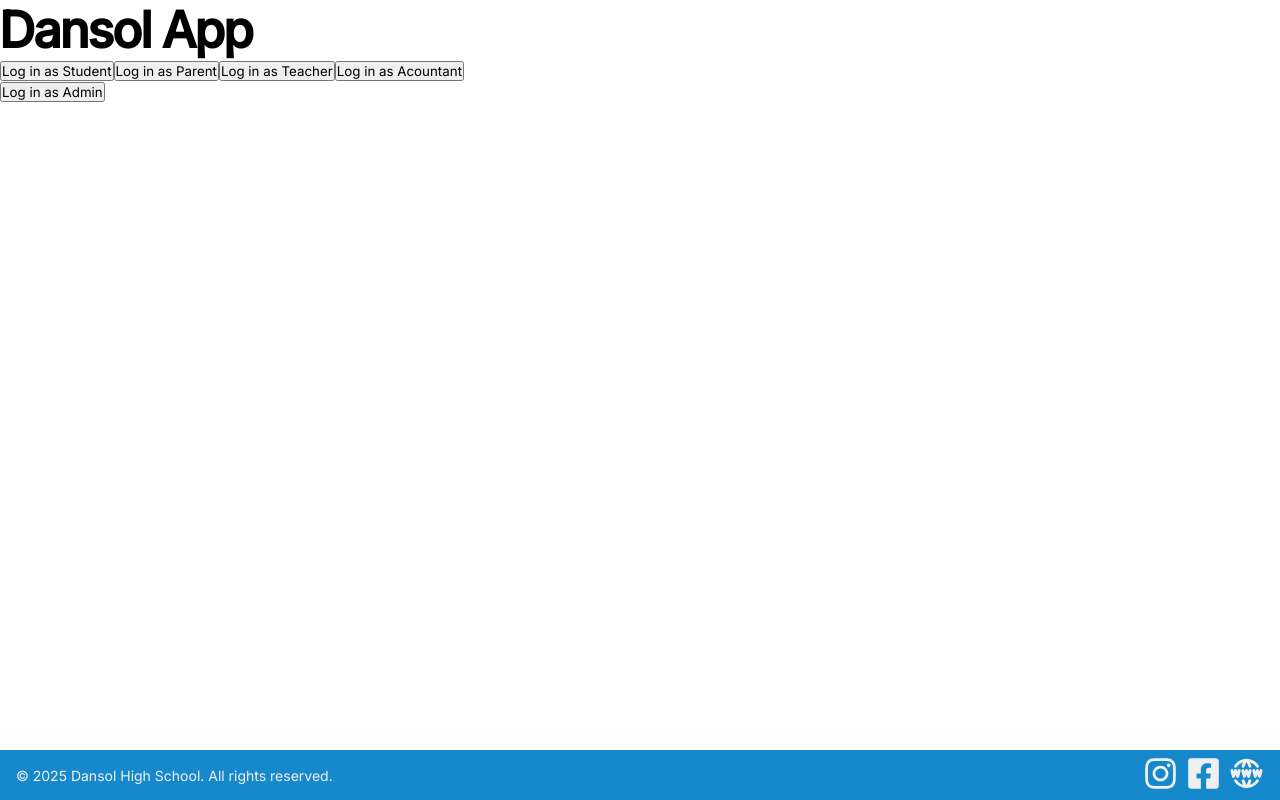
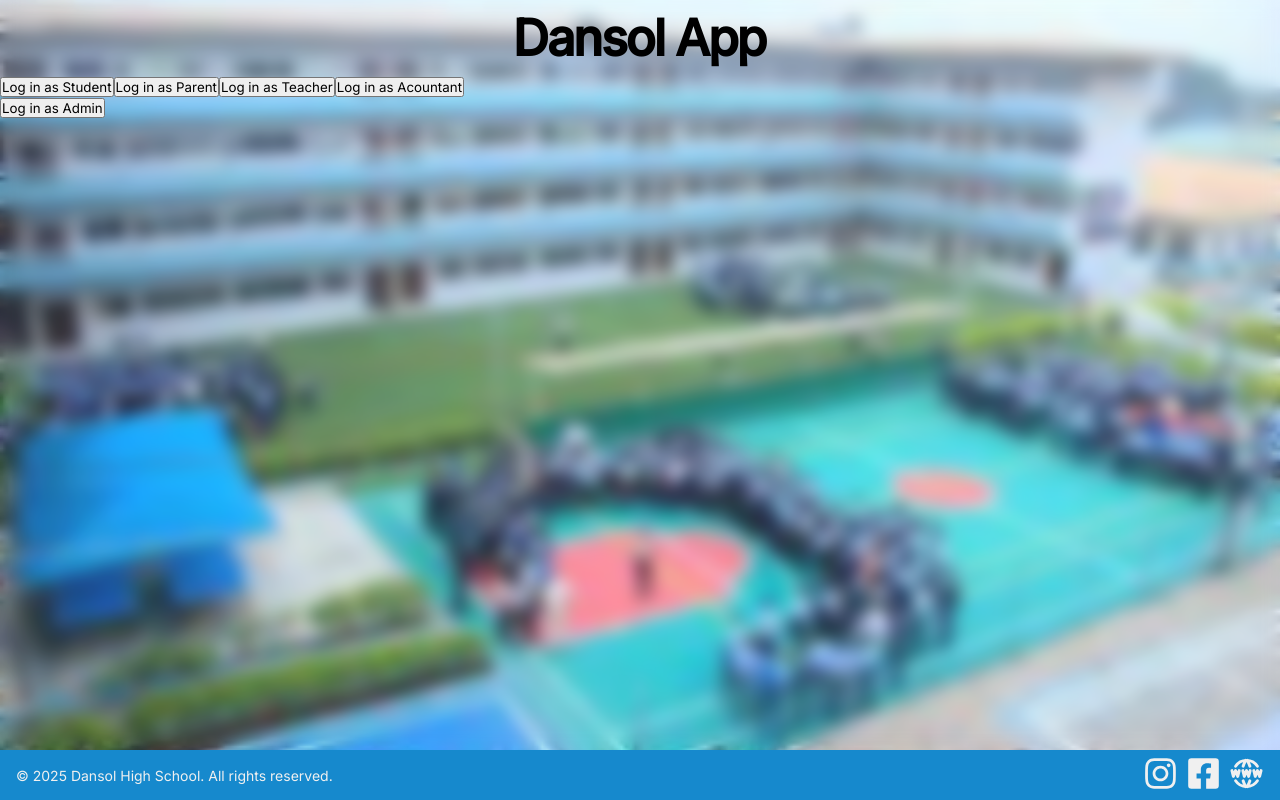
Before and after one commit to Toni-Coker/Dansol-SMS, a React (Vite) app in the folder Dansol_SMS/: page / in a window 1280 px wide. Built offline with nearby package versions, Linux system fonts and the light colour scheme.

Commit message:
updated root css, added background image, styled home page

```diff
--- a/Dansol_SMS/src/App.css
+++ b/Dansol_SMS/src/App.css
@@ -19,9 +19,9 @@
   --font-size-title: 32px;
 
   /* 📏 Spacing (Margin & Padding) */
-  --spacing-small: 8px;
-  --spacing-medium: 16px;
-  --spacing-large: 24px;
+  --spacing-small: .5rem;
+  --spacing-medium: 1rem;
+  --spacing-large: 2rem;
 
   /* 🖼 Borders & Shadows */
   --border-radius: 8px;
@@ -33,11 +33,12 @@
   --button-font-weight: 600;
 
   /* Transitions */
-  --transition: all 0.5s cubic-bezier(0.23, 0.54, 0.6, 1.19), ease-in-out;
+  --transition: 0.5s cubic-bezier(0.23, 0.54, 0.6, 1.19);
 }
 
 * {
   max-width: 100vw;
+  max-height: 100vh;
   margin: 0;
   padding: 0;
   box-sizing: border-box;
--- a/Dansol_SMS/src/Foot.css
+++ b/Dansol_SMS/src/Foot.css
@@ -19,9 +19,9 @@
   --font-size-title: 32px;
 
   /* 📏 Spacing (Margin & Padding) */
-  --spacing-small: 8px;
-  --spacing-medium: 16px;
-  --spacing-large: 24px;
+  --spacing-small: .5rem;
+  --spacing-medium: 1rem;
+  --spacing-large: 2rem;
 
   /* 🖼 Borders & Shadows */
   --border-radius: 8px;
@@ -33,7 +33,7 @@
   --button-font-weight: 600;
 
   /* Transitions */
-  --transition: all 0.5s cubic-bezier(0.23, 0.54, 0.6, 1.19), ease-in-out;
+  --transition: 0.5s cubic-bezier(0.23, 0.54, 0.6, 1.19);
 }
 
 
@@ -74,4 +74,16 @@ footer {
 
 .socials ul li {
   margin-left: var(--spacing-small);
+  text-decoration: none;
 }
+
+.socials ul li a {
+  color: var(--light-secondary-color); /* Maintain consistent color */
+  text-decoration: none; /* Remove underline */
+  display: inline-block;
+  transition: var(--transition);
+}
+
+.socials ul li a:hover{
+  transform: scale(1.1);
+}
--- a/Dansol_SMS/src/Foot.jsx
+++ b/Dansol_SMS/src/Foot.jsx
@@ -19,18 +19,18 @@ const Foot = () => {
         <div className="socials">
           <ul>
             <li>
-              <Link to={"https://www.instagram.com/"}>
-                <FaInstagram size={35} color="#f0f0f0" />
+              <Link to={"https://www.instagram.com/dansolschools/"} target="_blank" rel="noopener noreferrer">
+                <FaInstagram size={35} />
               </Link>
             </li>
             <li>
-              <Link to={"https://www.facebook.com/"}>
-                <FaFacebookSquare size={35} color="#f0f0f0" />
+              <Link to={"https://web.facebook.com/dansolschools/"} target="_blank" rel="noopener noreferrer">
+                <FaFacebookSquare size={35}/>
               </Link>
             </li>
             <li>
-              <Link to={"https://dansolschools.com"}>
-                <TbWorldWww size={35} color="#f0f0f0" />
+              <Link to={"https://dansolschools.com"} target="_blank" rel="noopener noreferrer">
+                <TbWorldWww size={35} />
               </Link>
             </li>
           </ul>
--- a/Dansol_SMS/src/Home.css
+++ b/Dansol_SMS/src/Home.css
@@ -33,5 +33,33 @@
   --button-font-weight: 600;
 
   /* Transitions */
-  --transition: all 0.5s cubic-bezier(0.23, 0.54, 0.6, 1.19), ease-in-out;
+  --transition: 0.5s cubic-bezier(0.23, 0.54, 0.6, 1.19);
 }
+
+body {
+  background-image: url("./assets/dansol_high.jpeg"); /* Ensure correct path */
+  background-size: cover; /* Scale the image to cover the entire area */
+  background-position: center; /* Center the image */
+  background-repeat: no-repeat; /* Prevent repeating */
+  height: 90vh; /* Ensure it covers the full viewport height */
+  width: auto; /* Ensure it covers the full viewport width */
+  margin: 0; /* Remove any default margins */
+}
+
+.overlay {
+  position: fixed;
+  top: 0;
+  left: 0;
+  width: 100%;
+  height: 100%;
+  background: rgba(255, 255, 255, 0.1); /* Light blur effect */
+  backdrop-filter: blur(8px);
+}
+
+.header{
+  text-align: center;
+}
+
+.header h1{
+  margin: var(--spacing-small);
+}
--- a/Dansol_SMS/src/Home.jsx
+++ b/Dansol_SMS/src/Home.jsx
@@ -1,8 +1,9 @@
 import React from "react";
+import './Home.css'
 
 const Home = () => {
   return (
-    <div>
+    <div className="overlay">
       <div className="header">
         <h1 className="heading">Dansol App</h1>
       </div>
```
